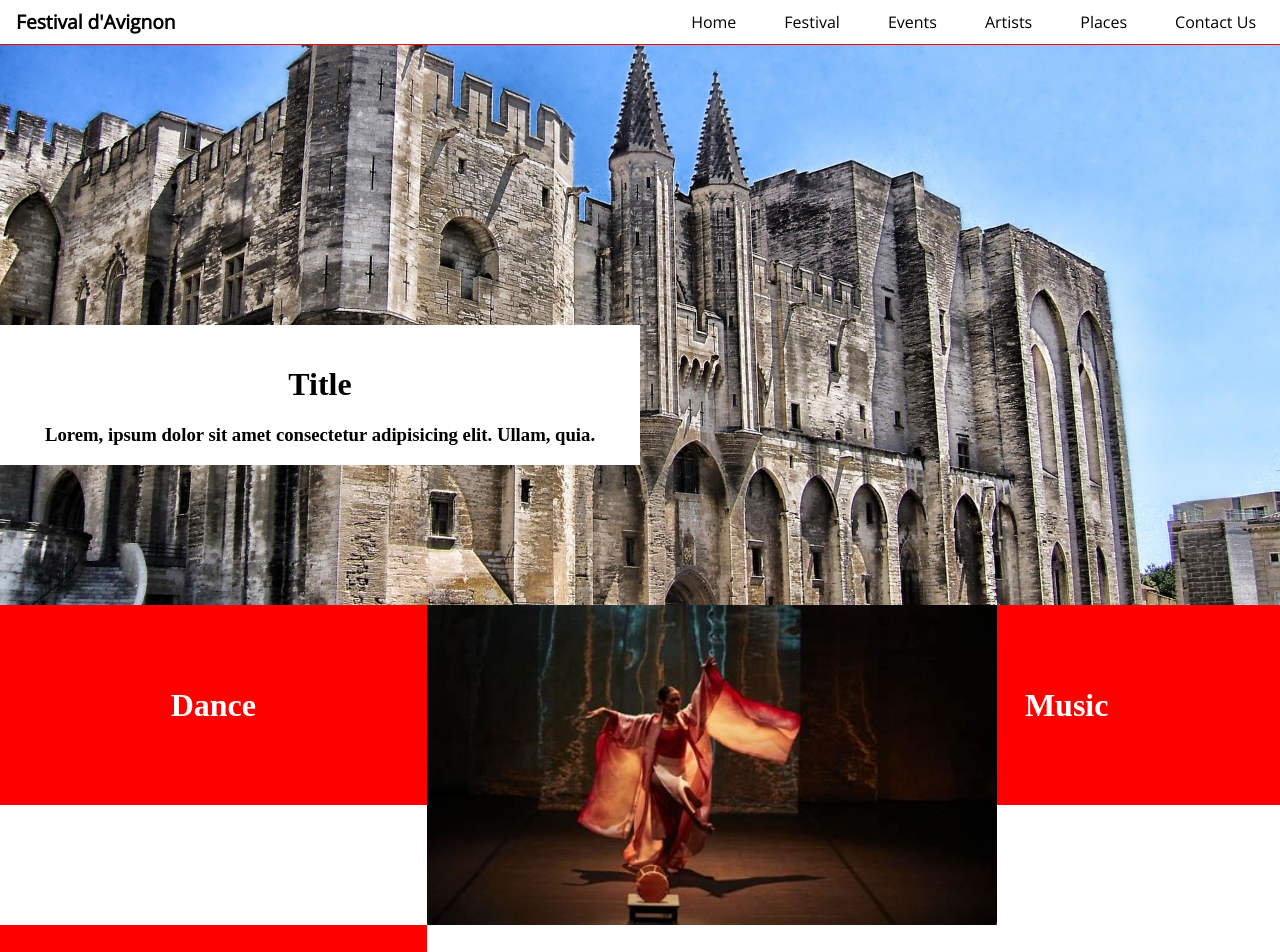
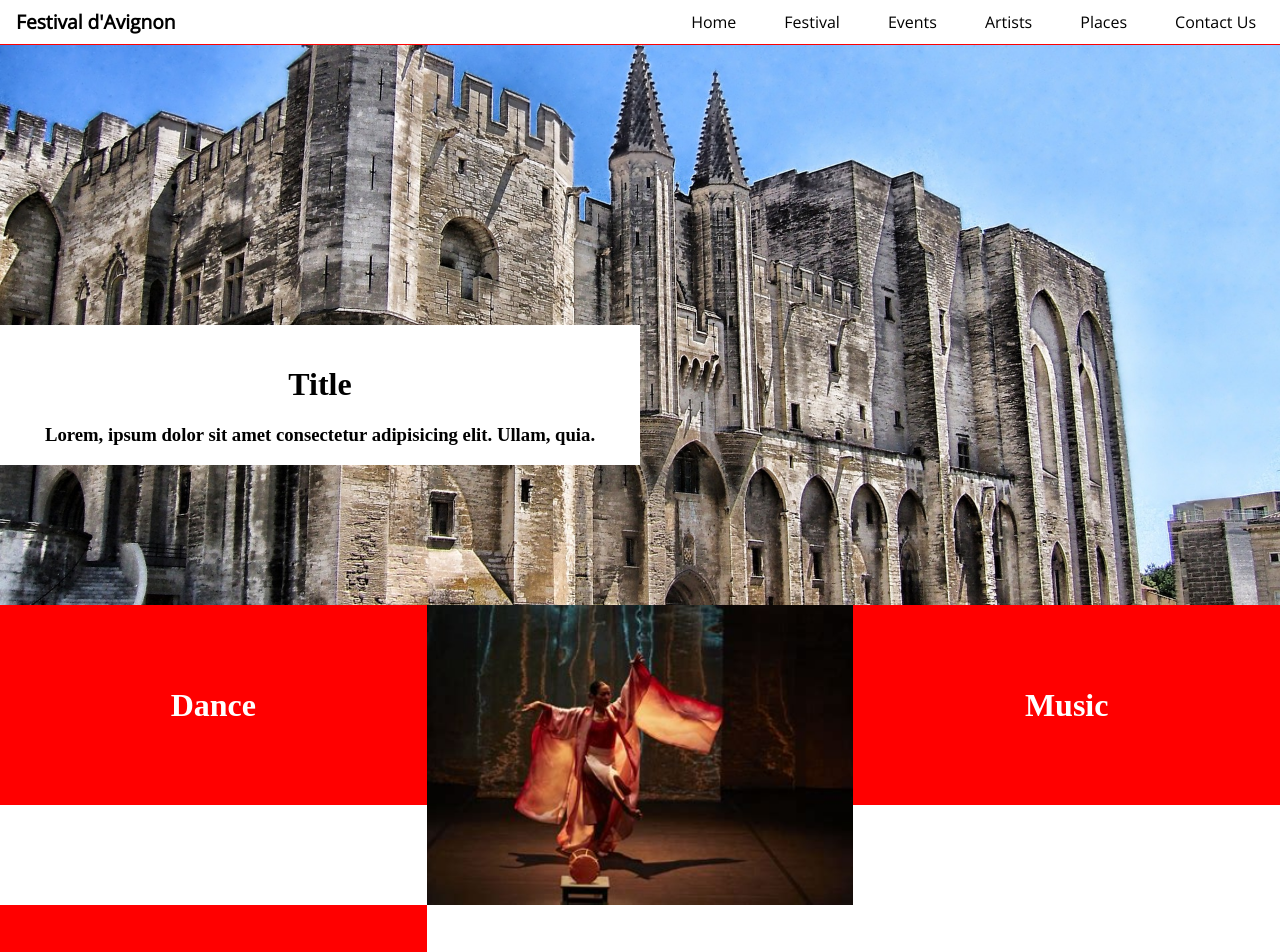
Before and after one commit to AndreaPrati98/Polimi--Hypermedia---project, a Nuxt app: page /artists in a window 1280 px wide. Shown: the top 952 px of the page. Built offline with nearby package versions, Linux system fonts and the light colour scheme; a web font is replaced by a local one.

Commit message:
still working on porting out artist-icon styling stuff to its own component

```diff
--- a/components/artist-icon.vue
+++ b/components/artist-icon.vue
@@ -1,14 +1,11 @@
 <template>
-  <div class="artist-icon">
-    <div class="div-container">
-        <div class="image-container">
-            <div class="grey-box"></div>
-            <img :src="require(`../assets/imgs/artists/${imageName}`)">
-        </div>
-        <div class="text-container">
-            <div class="text">
-                <h2>{{ artistName }}</h2>
-            </div>
+  <div class="item icon dance">
+          <div class="image-placeholder">
+            <a href="http://localhost:3000/artists/artist1">
+              <img class ="image" :src="require(`../assets/imgs/artists/${imageName}`)"/>
+            </a>
+            <div class="name-box">
+              <h1 class = "name">{{ artistName }}</h1>
             </div>
           </div>
         </div>
@@ -30,67 +27,50 @@ export default {
 }
 </script>
 
-<style scoped>
-    .artist-icon {
-        height: 40vh;
+<style>
+.image {
+  display: block;
+  object-fit: cover;
   width: 100%;
-    }
-
-    .div-container {
-        height: 100%;
-        width: 100%;
-        display: flex;
-        overflow: visible;
-        text-align: center;
-        position: relative;
-    }
-    .image-container {
-        display: flex;
-        height: 100%;
-        width: 100%;
-        position: absolute;
-    }
-
-    .grey-box {
-        background-color: black;
-        filter: grayscale(50%);
-        opacity: 0.4;
-        display: flex;
-    }
-    .img {
-        opacity: 1;
-        width: 100%;
-        height: auto;
-    }
-
-    .text-container {
-        height: 100%;
-        width: 100%;
-        position: absolute;
-        align-items: center;
-        display: none;
+  height: 50vh;
+  max-height: 300px;
+  max-width: 100%;
 }
 
 
-    .grey-box:hover {
+/* Hover over the image-placeholder DIV changes two child elements: the image and the name */
+.image-placeholder:hover .image{
+  filter: saturate(0) contrast(40%) grayscale(50%);
+}
+.image-placeholder:hover .name {
   display: flex;
+  flex-direction: column;
+  justify-content: center;
+  text-align: center;
 }
 
-    .div-container:hover .text-container {
-        display: flex;
-    }
-
-    .div-container:hover .text {
-        display: flex;
-    }
-
-    .text {
-        display: none;
-        font-size: 1.7rem;
-        margin-left: 30%;
-        color: white;
-        opacity: 1;
+.image-placeholder {
+  position: relative;
 }
 
 
+
+
+/* Name of the artist */
+.name {
+  font-size: xx-large;
+  font-family: 'Oswald';
+  font-weight: 700;
+  color: white;
+  display: none;
+
+}
+/* Container that holds the name of the artist (directly overlaid over the image of the artist)*/
+.name-box {
+  display: flex;
+  position: absolute;
+  top:20%;
+  left: 20%;
+  right: 20%;
+}
 </style>
--- a/pages/artists/artist1.vue
+++ b/pages/artists/artist1.vue
@@ -44,11 +44,6 @@
             </div>
         </div>
     </div>
-
-
-
-
-
 
     <footer />
   </section>
--- a/pages/artists/index2.vue
+++ b/pages/artists/index2.vue
@@ -6,72 +6,30 @@
         <div class="item title-box">
           <h2>Dance</h2>
         </div>
-        <div class="item icon dance">
-          <div class="image-placeholder">
-            <a href="http://localhost:3000/artists/artist1">
-              <img class ="image" src="~/assets/imgs/artists/dance1.png"/>
-            </a>
-            <div class="name-box">
-              <h1 class = "name">SHORT NAME</h1>
-            </div>
-          </div>
-        </div>
-        <div class="item icon dance">
-          <div class="image-placeholder">
-            <img class ="image" src="~/assets/imgs/artists/dance2.jpg"/>
-            <div class="name-box">
-              <h1 class = "name">NAME OF ARTIST WHAT IF IT IS SUPER LONG</h1>
-            </div>
-          </div>
-          <div class="shade-placeholder"></div>
-        </div>
+        <artist-icon artistName="Test1" imageName='dance1.png'/>
+        <artist-icon artistName="Test2" imageName='dance2.jpg'/>
+
       </div>
       <div class="column music">
         <div class="item title-box">
           <h2>Music</h2>
         </div>
-        <div class="item icon music">
-          <div class="image-placeholder">
-            <img class ="image" src="~/assets/imgs/artists/music1.jpg"/>
-            <div class="name-box">
-              <h1 class = "name">NAME OF ARTIST WHAT IF IT IS SUPER LONG wowwwwwww</h1>
-            </div>
+        <artist-icon artistName="Test3" imageName='music1.jpg'/>
+        <artist-icon artistName="Test4" imageName='music2.jpg'/>
+        <artist-icon artistName="More Music 1" imageName='music3.jpg'/>
+        <artist-icon artistName="More Music 2" imageName='music4.jpg'/>
+        <artist-icon artistName="More Music 3" imageName='music5.jpg'/>
 
-          </div>
-          <div class="shade-placeholder"></div>
-        </div>
-        <div class="item icon music">
-          <div class="image-placeholder">
-            <img class ="image" src="~/assets/imgs/artists/music2.jpg"/>
-            <div class="name-box">
-              <h1 class = "name">REGULAR NAME OK</h1>
-            </div>
-          </div>
-          <div class="shade-placeholder"></div>
-        </div>
+
       </div>
       <div class="column theater">
         <div class="item title-box">
           <h2>Theater</h2>
         </div>
-        <div class="item icon theater">
-          <div class="image-placeholder">
-            <img class ="image" src="~/assets/imgs/artists/theater1.jpg"/>
-            <div class="name-box">
-              <h1 class = "name">DESTINY MORA</h1>
-            </div>
-          </div>
-          <div class="shade-placeholder"></div>
-        </div>
-        <div class="item icon theater">
-          <div class="image-placeholder">
-            <img class ="image" src="~/assets/imgs/artists/theater2.jpg"/>
-            <div class="name-box">
-              <h1 class = "name">ANDREA PRATI</h1>
-            </div>
-          </div>
-          <div class="shade-placeholder"></div>
-        </div>
+
+        <artist-icon artistName="Test5" imageName='theater1.jpg'/>
+        <artist-icon artistName="Test6" imageName='theater2.jpg'/>
+
       </div>
     </div>
     <footer />
@@ -81,9 +39,10 @@
 <script>
 import TitleOverlayImage from '~/components/title-overlay-image.vue';
 import Footer from '~/components/footer.vue';
+import ArtistIcon from '~/components/artist-icon.vue';
 export default {
     name: "artists",
-    components: {TitleOverlayImage, Footer}
+    components: {TitleOverlayImage, ArtistIcon, Footer}
 
 }
 </script>
```
Lines whose indentation alone changed are shown as unchanged.
